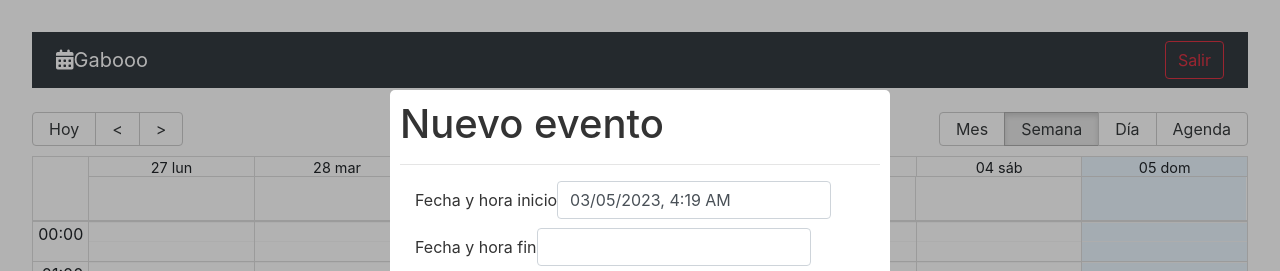
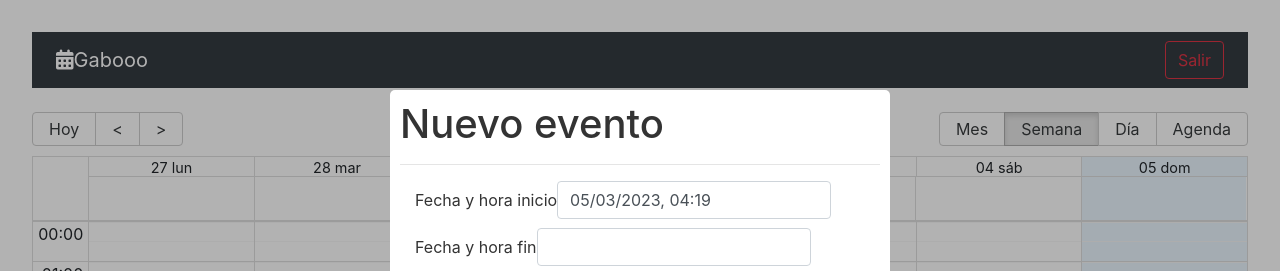
Before and after one commit to PeterGabrielVE/calendar-react, a React (Vite) app: page / in a window 1280 px wide. Shown: the top 271 px of the page. Built offline with nearby package versions, Linux system fonts and the light colour scheme; some icons are missing.

Commit message:
DatePicker en spanish

```diff
--- a/src/calendar/components/CalendarModal.jsx
+++ b/src/calendar/components/CalendarModal.jsx
@@ -1,8 +1,13 @@
 import { useState } from 'react';
 import Modal from 'react-modal'
 import {  addHours } from 'date-fns';
-import DatePicker from "react-datepicker";
+import DatePicker, { registerLocale } from "react-datepicker";
 import 'react-datepicker/dist/react-datepicker.css';
+import es from 'date-fns/locale/es';
+
+
+registerLocale('es', es);
+
 
 const customStyles = {
     content: {
@@ -67,7 +72,10 @@
               selected={ formValues.start }
               onChange={ (event) => onDateChanged(event, 'start')}
               className="form-control"
-              dateFormat="Pp" />
+              dateFormat="Pp"
+              showTimeSelect
+               locale="es"
+               timeCaption='Hora'/>
           </div>
 
           <div className="form-group mb-2">
@@ -77,7 +85,10 @@
               selected={ formValues.end }
               onChange={ (event) => onDateChanged(event, 'end')}
               className="form-control"
-              dateFormat="Pp" />
+              dateFormat="Pp"
+              showTimeSelect
+              locale="es"
+              timeCaption='Hora'/>
           </div>
 
           <hr />
```
